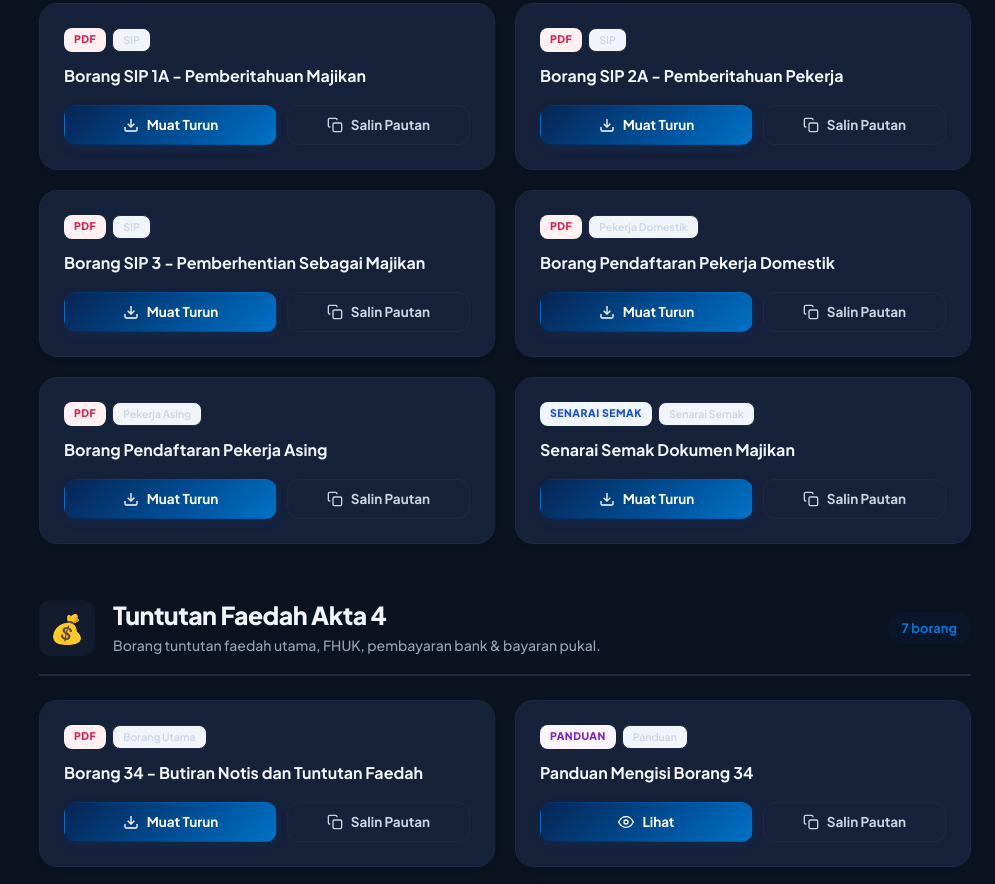
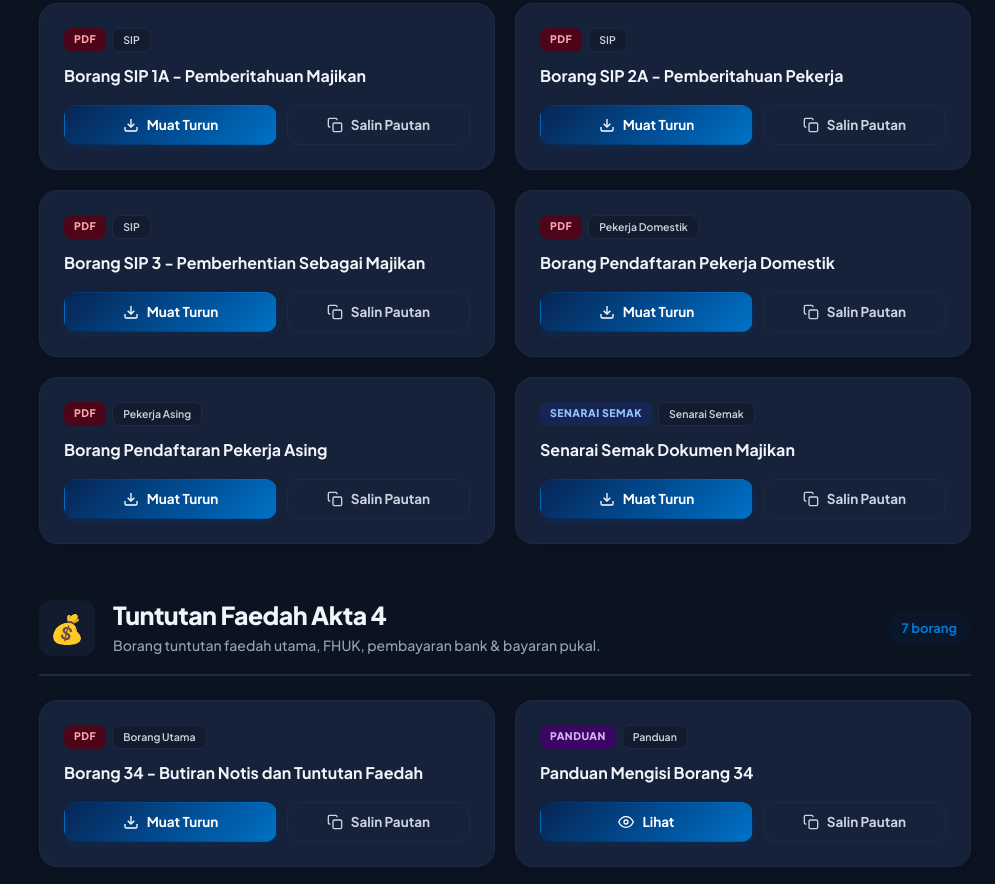
Before and after one commit to kamkikorich/Borang-Perkeso, a plain HTML site: page index.html in a window 1280 px wide. Shown: the part 1632-2516 px from the top of the page, without its empty margins (285-1280 px from the left). Drawn offline with Linux system fonts and the dark colour scheme.

Commit message:
Baiki kontras badge subkategori dalam dark mode
- .badge-subcat: background hardcoded #F1F5F9 -> var(--bg-soft) supaya ikut tema
- Tambah varian dark mode untuk semua badge jenis (pdf/checklist/guide/ref)
- Kontras badge subkat dark mode: 1.36:1 -> 11.47:1 (WCAG AA lulus)

```diff
--- a/style.css
+++ b/style.css
@@ -816,7 +816,7 @@ mark {
 .badge-ref       { background: #ECFDF5; color: #047857; }
 
 .badge-subcat {
-    background: #F1F5F9;
+    background: var(--bg-soft);
     color: var(--ink-soft);
     border: 1px solid var(--border);
     text-transform: none;
@@ -1396,4 +1396,9 @@ mark {
     .form-card-actions .btn-secondary:hover {
         background: var(--bg-soft);
     }
+    /* Badge jenis dokumen: varian dark mode (background gelap, teks terang) */
+    .badge-pdf       { background: #4C0519; color: #FDA4AF; }
+    .badge-checklist { background: #172554; color: #93C5FD; }
+    .badge-guide     { background: #3B0764; color: #D8B4FE; }
+    .badge-ref       { background: #022C22; color: #6EE7B7; }
 }
```
